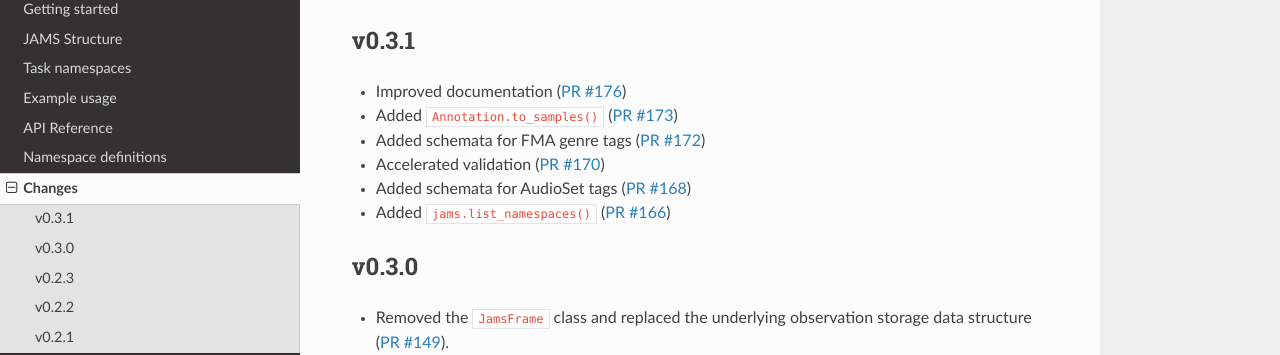
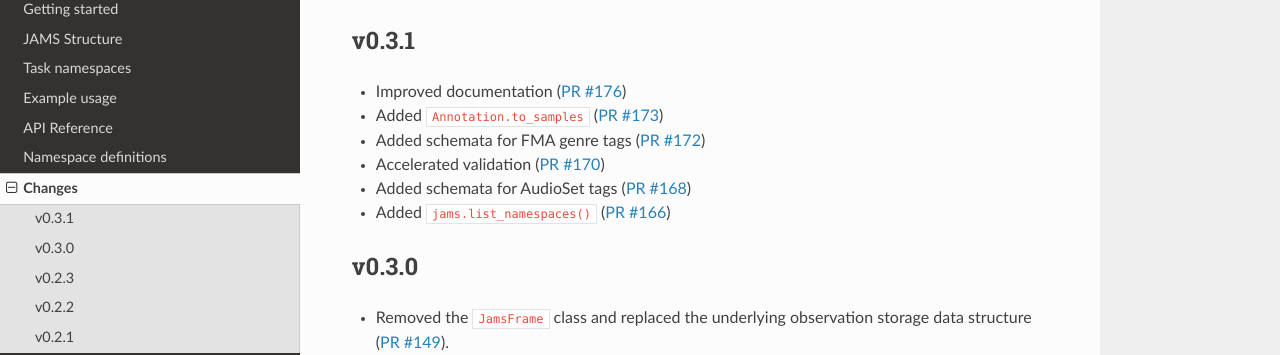
Before and after one commit to marl/jams, a Sphinx documentation site: the page built from docs/changes.rst, in a window 1280 px wide and 900 px high. Shown: the part 136-491 px from the top of the window. Built offline with Sphinx 7.4.7 and the Read the Docs theme 2.0.0, drawn with Linux system fonts in a browser that asks for light colours; cross-references to code outside the pages are shown as plain code.

Commit message:
updated version and docs for 0.3.1 release [ci skip]

```diff
--- a/docs/changes.rst
+++ b/docs/changes.rst
@@ -5,11 +5,11 @@
 ------
 
 - Improved documentation (`PR #176 <https://github.com/marl/jams/pull/176>`_)
-- Added `Annotation.to_samples()` (`PR #173 <https://github.com/marl/jams/pull/173>`_)
+- Added ``Annotation.to_samples`` (`PR #173 <https://github.com/marl/jams/pull/173>`_)
 - Added schemata for FMA genre tags (`PR #172 <https://github.com/marl/jams/pull/172>`_)
 - Accelerated validation (`PR #170 <https://github.com/marl/jams/pull/170>`_)
 - Added schemata for AudioSet tags (`PR #168 <https://github.com/marl/jams/pull/168>`_)
-- Added `jams.list_namespaces()` (`PR #166 <https://github.com/marl/jams/pull/166>`_)
+- Added ``jams.list_namespaces()`` (`PR #166 <https://github.com/marl/jams/pull/166>`_)
 
 v0.3.0
 ------
```
